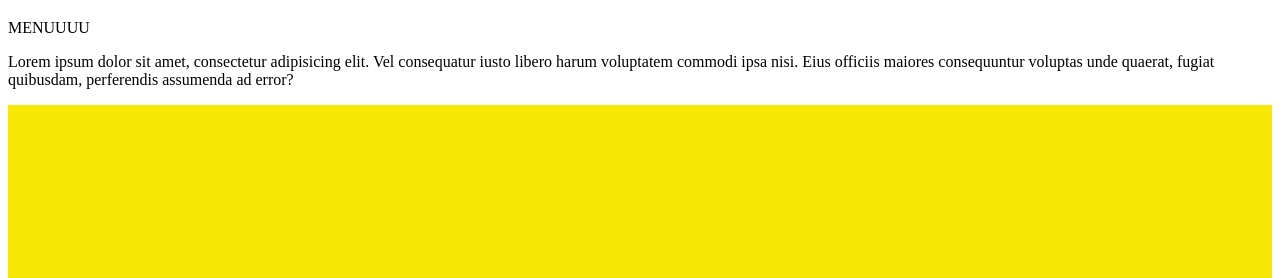
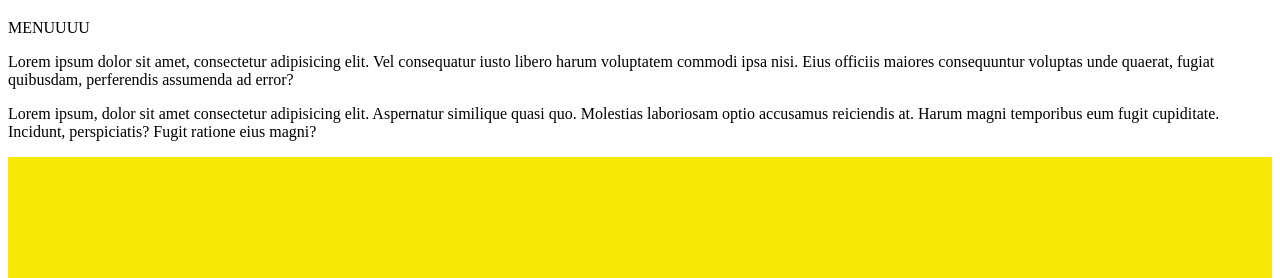
Before and after one commit to victorianastasi/proyecto-FondoAnimado, a website: page index.html in a window 1280 px wide. Shown: the part 61-339 px from the top of the page. Drawn offline with Linux system fonts and the light colour scheme.

Commit message:
segunda modificacion a index.html

```diff
--- a/index.html
+++ b/index.html
@@ -14,6 +14,7 @@
         <div>
             <p>MENUUUU</p>
             <p>Lorem ipsum dolor sit amet, consectetur adipisicing elit. Vel consequatur iusto libero harum voluptatem commodi ipsa nisi. Eius officiis maiores consequuntur voluptas unde quaerat, fugiat quibusdam, perferendis assumenda ad error?</p>
+            <p>Lorem ipsum, dolor sit amet consectetur adipisicing elit. Aspernatur similique quasi quo. Molestias laboriosam optio accusamus reiciendis at. Harum magni temporibus eum fugit cupiditate. Incidunt, perspiciatis? Fugit ratione eius magni?</p>
         </div>
     </div>
     <div class="splash">
```
